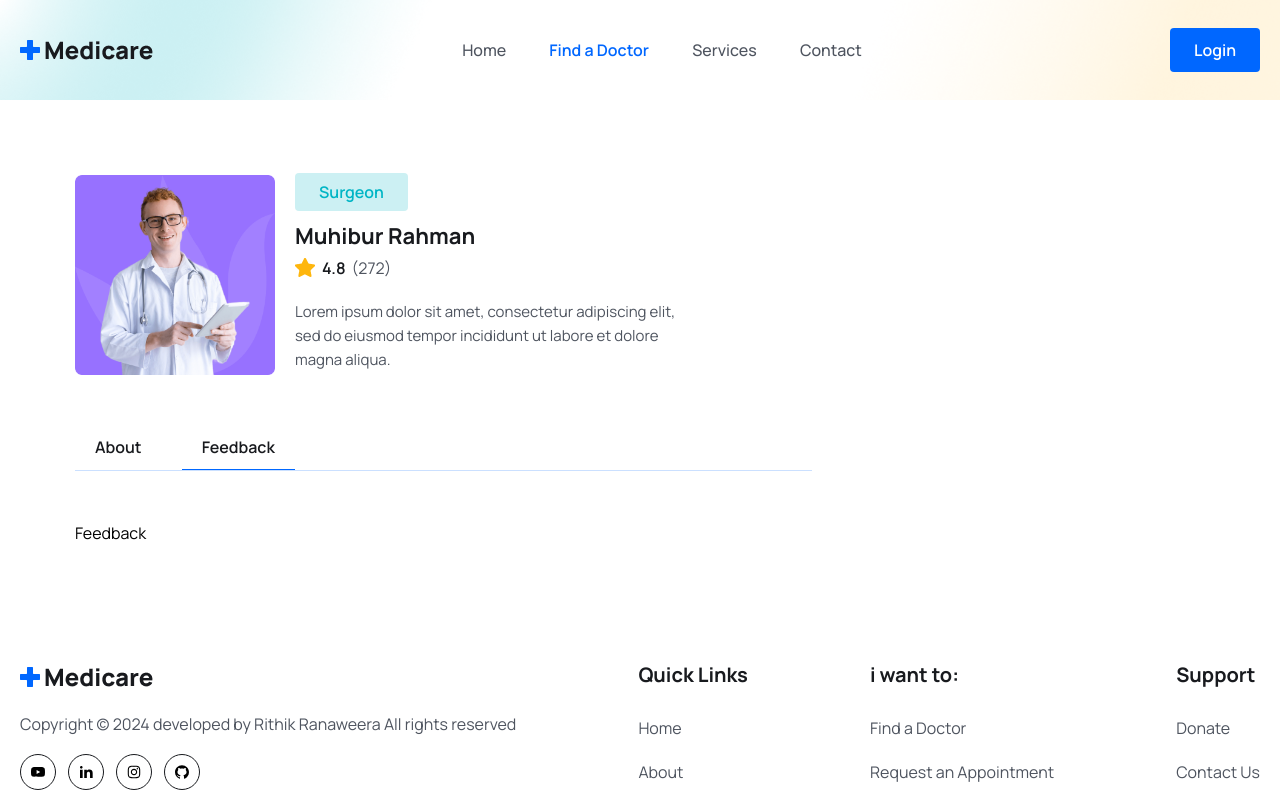
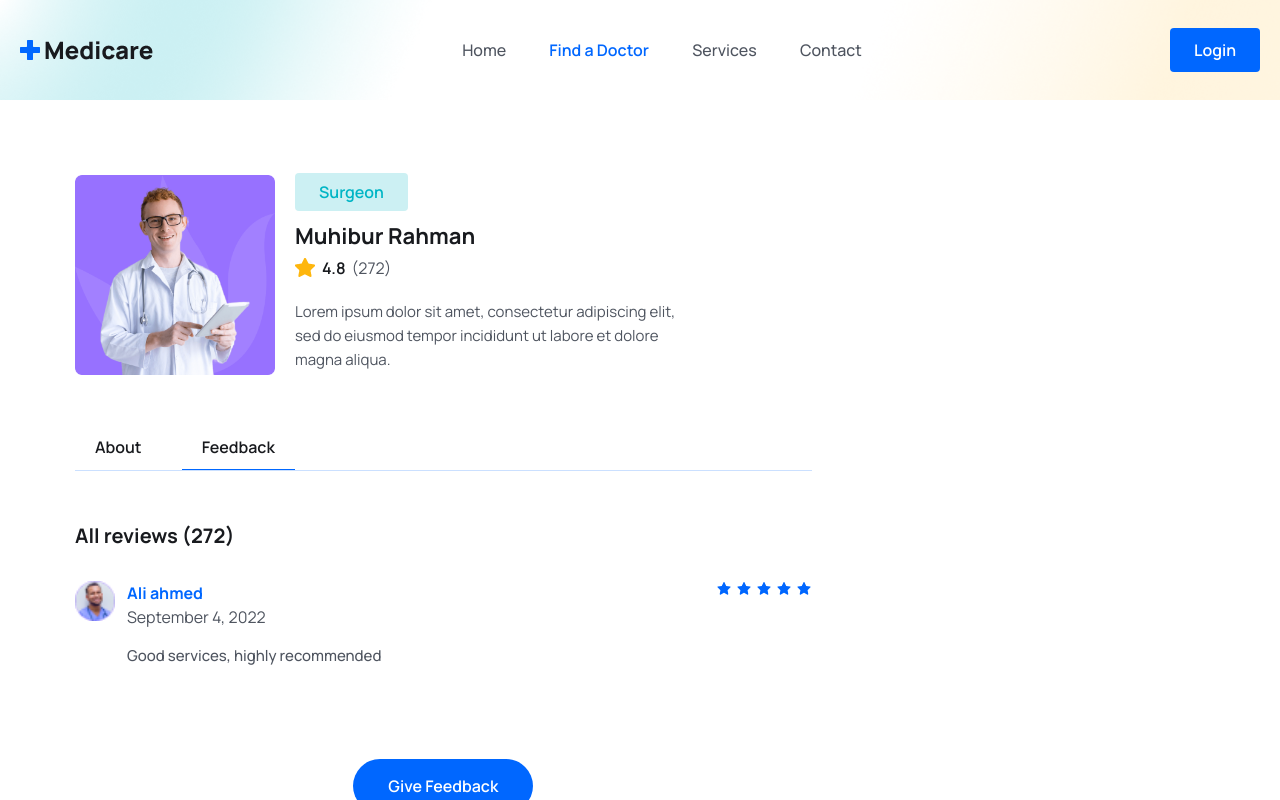
Before and after one commit to RithikRanaweera/Medicare-Booking, a React (Vite) app in the folder frontend/: page /doctors/1 in a window 1280 px wide. Both pictures are taken after a click on the button "Feedback". Shown: the top 800 px of the page. Built offline with nearby package versions, Linux system fonts and the light colour scheme.

Commit message:
Done feedback component

```diff
--- a/frontend/src/pages/Doctors/Feedback.jsx
+++ b/frontend/src/pages/Doctors/Feedback.jsx
@@ -1,8 +1,53 @@
-import React from 'react'
+import avatar from '../../assets/images/avatar-icon.png';
+import { AiFillStar } from 'react-icons/ai';
+import { useState } from 'react';
+import FeedbackForm from './FeedbackForm';
+import { formateDate } from '../../utils/formateDate';
 
 const Feedback = () => {
+
+  const [showFeedbackForm, setShowFeedbackForm] = useState(false);
+
+
   return (
-    <div>Feedback</div>
+    <div>
+      <div className="mb-[50px]">
+        <h4 className="text-[20px] leading-[30px] font-bold text-headingColor mb-[30px]">
+          All reviews (272)
+        </h4>
+        <div className="flex justify-between gap-10 mb-[30px]">
+          <div className="flex gap-3">
+            <figure className="w-10 h-10 rounded-full">
+              <img src={avatar} className="w-full" alt="" />
+            </figure>
+            <div>
+              <h5 className="text-[16px] leading-6 text-primaryColor font-bold">
+                Ali ahmed
+              </h5>
+              <p className="text-[16px] leading-6 text-textColor">
+                {formateDate("09-04-2022")}
+              </p>
+              <p className="text_para mt-3 font-medium text-[15px]">
+                Good services, highly recommended
+              </p>
+            </div>
+          </div>
+
+          <div className='flex gap-1'>
+            {[...Array(5)].map((_, index) => <AiFillStar key={index} color='#0067FF' />)}
+          </div>
+        </div>
+      </div>
+
+      {!showFeedbackForm && <div className='text-center'>
+        <button className='btn' onClick={() => setShowFeedbackForm(true)} >
+          Give Feedback
+        </button>
+      </div>}
+
+      {showFeedbackForm && <FeedbackForm/>}
+
+    </div>
   )
 }
 
--- /dev/null
+++ b/frontend/src/pages/Doctors/FeedbackForm.jsx
@@ -0,0 +1,9 @@
+import React from 'react'
+
+const FeedbackForm = () => {
+  return (
+    <div>FeedbackForm</div>
+  )
+}
+
+export default FeedbackForm
```
